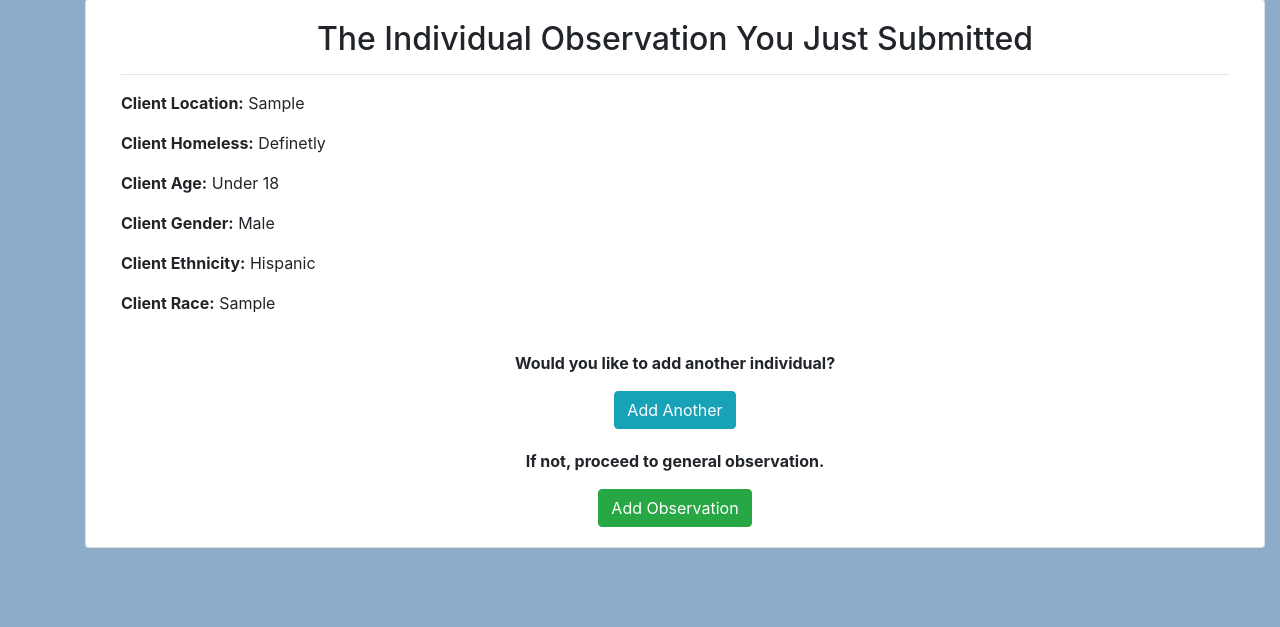
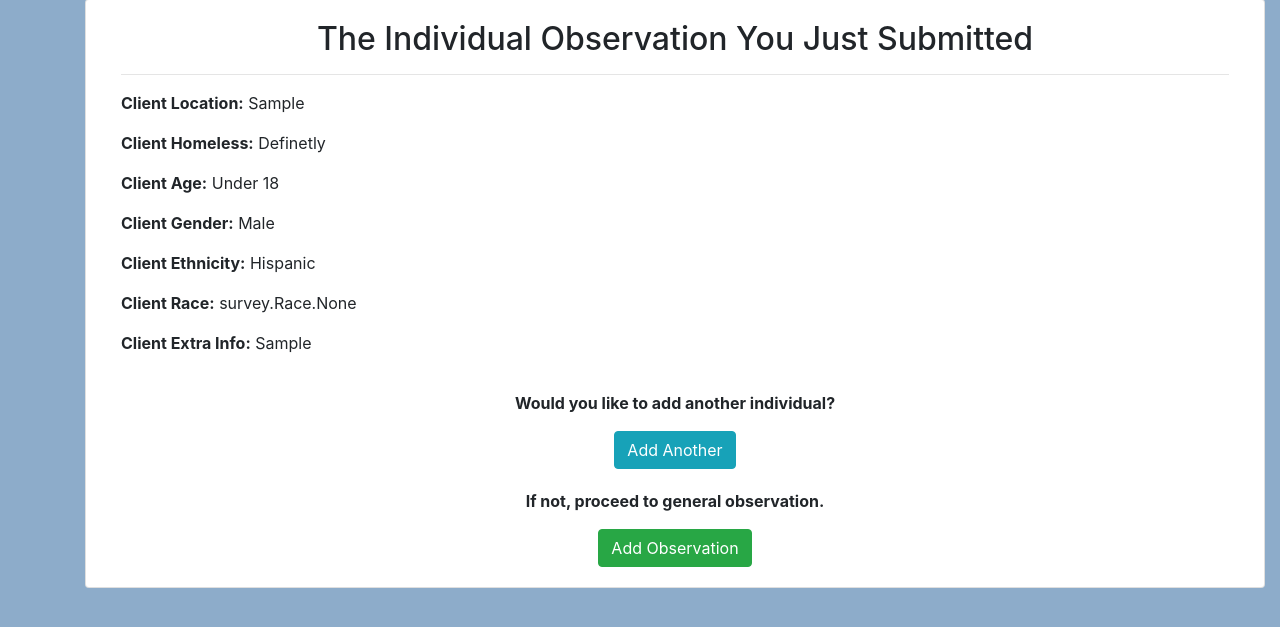
Before and after one commit to Kopetzki/PIT_APP, a Django app: page /survey/observation_ind_detail/1/ in a window 1280 px wide. Shown: the part 101-728 px from the top of the page. Run offline with Django 3.2, Linux system fonts and the light colour scheme; tables that the repository leaves empty hold one stand-in row (values such as "Sample post"); some libraries are stand-ins or nearby versions.

Commit message:
5: Updated form detail render pages; multiple select objects still need work

```diff
--- a/survey/templates/observation/observation_ind_detail.html
+++ b/survey/templates/observation/observation_ind_detail.html
@@ -14,7 +14,8 @@
             <p><b>Client Age:</b> {{ obser.client_age|linebreaksbr }}</p>
             <p><b>Client Gender:</b> {{ obser.client_gender|linebreaksbr }}</p>
             <p><b>Client Ethnicity:</b> {{ obser.client_ethnicity|linebreaksbr }}</p>
-            <p><b>Client Race:</b> {{ obser.client_information|linebreaksbr }}</p>
+            <p><b>Client Race:</b> {{ obser.client_race|linebreaksbr }}</p>
+            <p><b>Client Extra Info:</b> {{ obser.client_information|linebreaksbr }}</p>
         </div>
 
         <div class="d-flex justify-content-center" style="padding-top: 20px">
```
